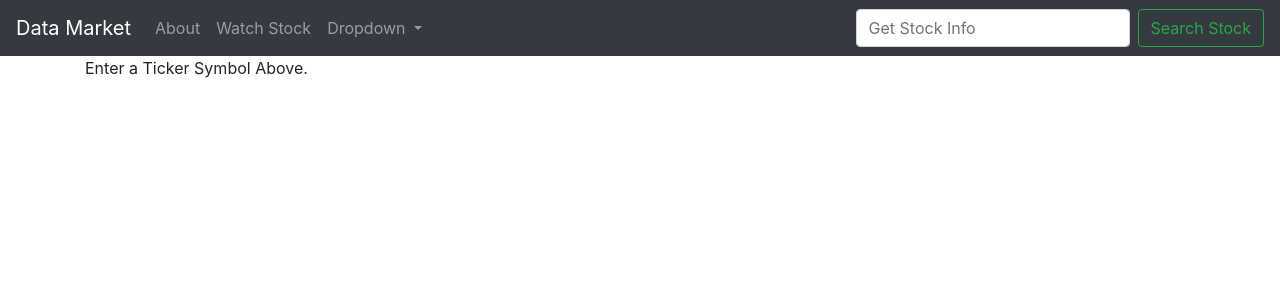
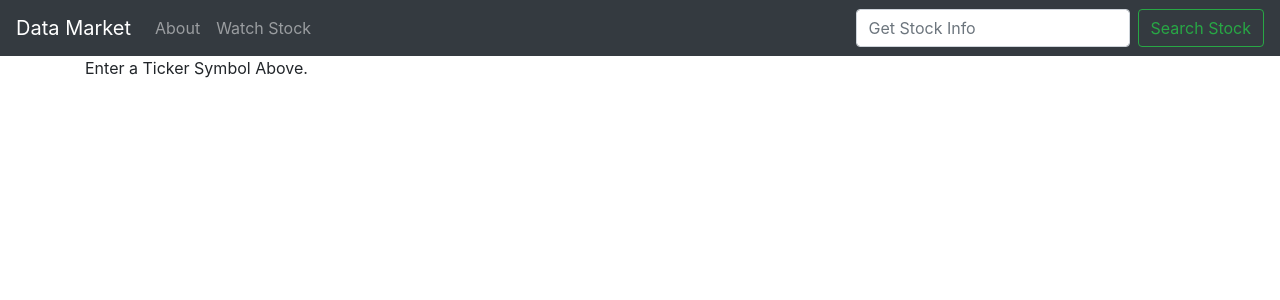
Before and after one commit to ResponsiveWebApps/WatchStockPortfolio, a Django app: page / in a window 1280 px wide. Shown: the top 300 px of the page. Run offline with Django 3.2, Linux system fonts and the light colour scheme.

Commit message:
Removed dropdown

```diff
--- a/quotes/templates/base.html
+++ b/quotes/templates/base.html
@@ -26,17 +26,6 @@
             <li class="nav-item">
                 <a class="nav-link" href="{% url 'watch_stock' %}">Watch Stock</a>
               </li>
-            <li class="nav-item dropdown">
-              <a class="nav-link dropdown-toggle" href="#" id="navbarDropdown" role="button" data-toggle="dropdown" aria-haspopup="true" aria-expanded="false">
-                Dropdown
-              </a>
-              <div class="dropdown-menu" aria-labelledby="navbarDropdown">
-                <a class="dropdown-item" href="#">Action</a>
-                <a class="dropdown-item" href="#">Another action</a>
-                <div class="dropdown-divider"></div>
-                <a class="dropdown-item" href="#">Something else here</a>
-              </div>
-            </li>
           </ul>
           <form action="{% url 'home' %}" class="form-inline my-2 my-lg-0" method="POST">
             {% csrf_token %}
```
